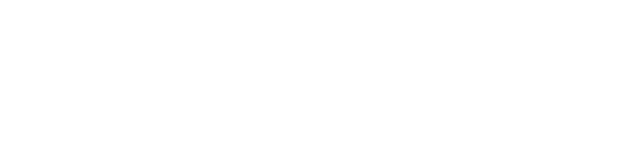
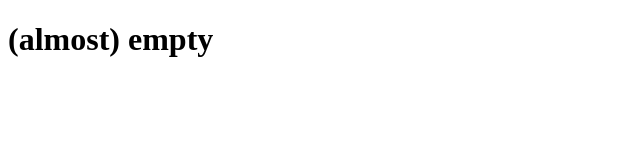
Before and after one commit to lecafard/web-things, a plain HTML site: page index.html in a window 1280 px wide. Shown: the whole page, without its empty margins (0-640 px from the left). Drawn offline with Linux system fonts and the light colour scheme.

Commit message:
add empty

```diff
--- a/index.html
+++ b/index.html
@@ -4,5 +4,6 @@
         <title>Very Blank Page</title>
     </head>
     <body>
+        <h1>(almost) empty</h1>
     </body>
 </html>
```
